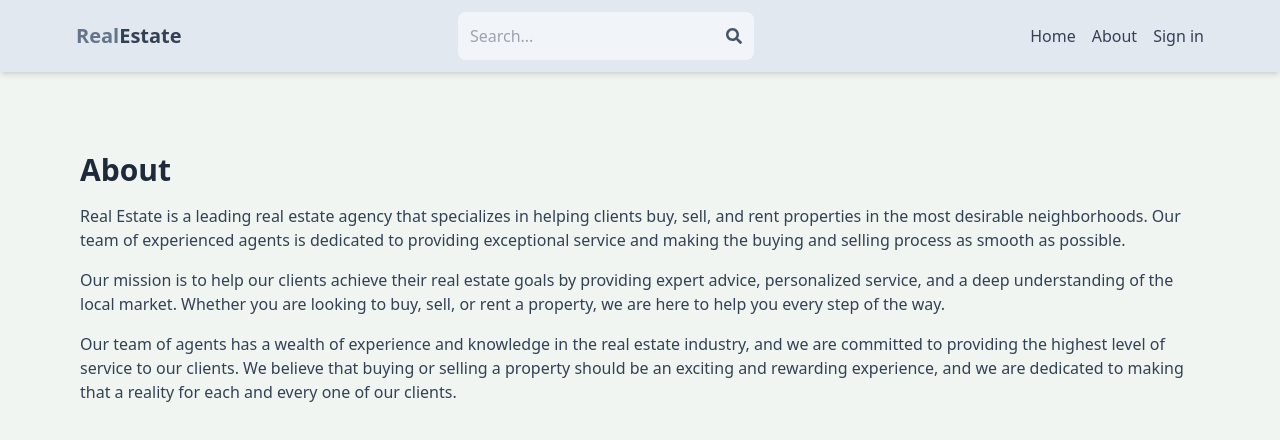
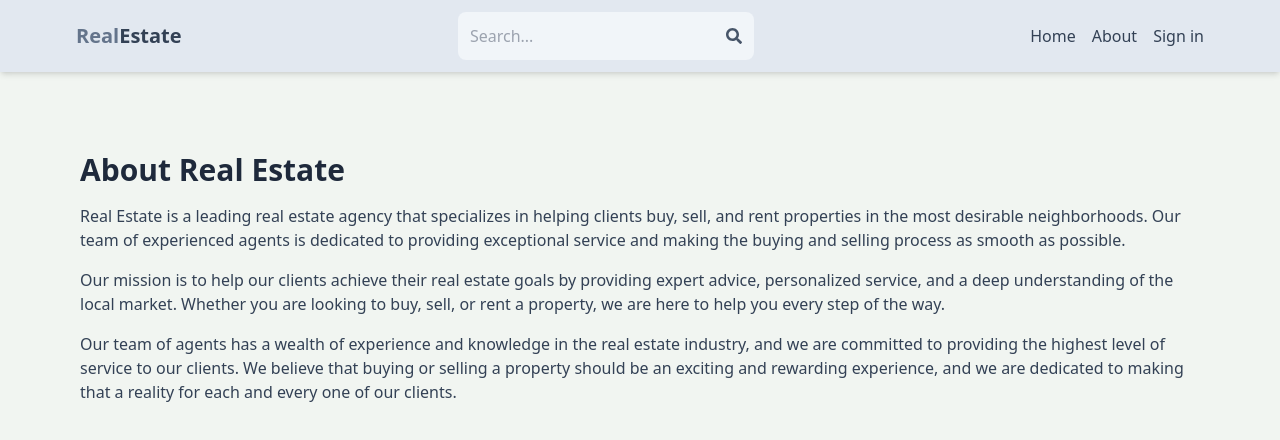
Before and after one commit to pulvariser/MERN-estate, a React (Vite) app: page /about in a window 1280 px wide. Shown: the top 440 px of the page. Built offline with nearby package versions, Linux system fonts and the light colour scheme; no server answers.

Commit message:
about update

```diff
--- a/src/pages/About.jsx
+++ b/src/pages/About.jsx
@@ -3,7 +3,7 @@
 export default function About() {
   return (
     <div className='py-20 px-4 max-w-6xl mx-auto'>
-      <h1 className='text-3xl font-bold mb-4 text-slate-800'>About  </h1>
+      <h1 className='text-3xl font-bold mb-4 text-slate-800'>About Real Estate </h1>
       <p className='mb-4 text-slate-700'>Real Estate is a leading real estate agency that specializes in helping clients buy, sell, and rent properties in the most desirable neighborhoods. Our team of experienced agents is dedicated to providing exceptional service and making the buying and selling process as smooth as possible.</p>
       <p className='mb-4 text-slate-700'>
       Our mission is to help our clients achieve their real estate goals by providing expert advice, personalized service, and a deep understanding of the local market. Whether you are looking to buy, sell, or rent a property, we are here to help you every step of the way.
```
